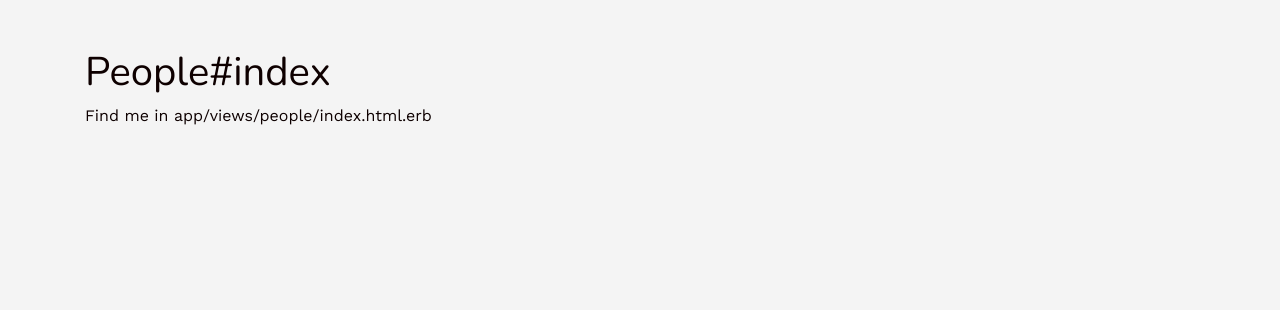
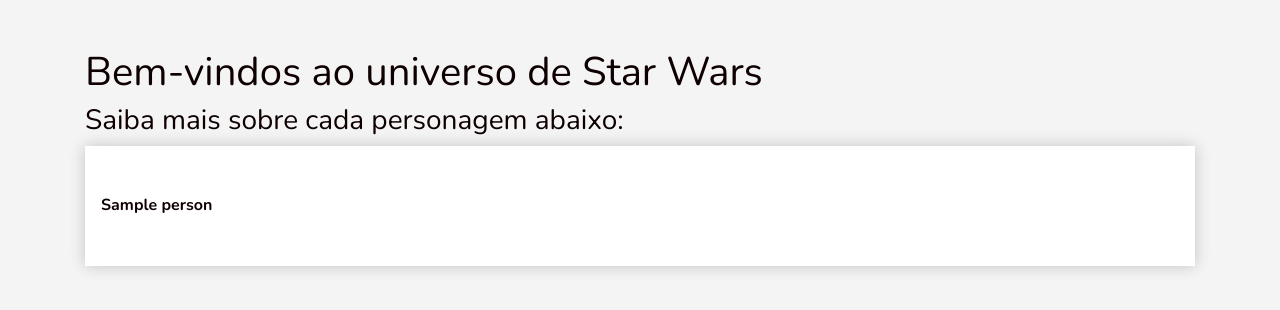
Before and after one commit to fematarazzo/star_wars_app, a Rails app: page /people in a window 1280 px wide. Shown: the top 310 px of the page. Run offline with Rails 7, Linux system fonts and the light colour scheme; tables that the repository leaves empty hold one stand-in row (values such as "Sample post"); style sheets or scripts are compiled from the project's sources; parts of the project's set-up code (start-up, migrations or seed data) failed here and were passed over; some libraries are stand-ins or nearby versions.

Commit message:
people index added with card. card css added as well

```diff
--- /dev/null
+++ b/app/assets/stylesheets/components/_card.scss
@@ -0,0 +1,26 @@
+.card-person {
+  overflow: hidden;
+  height: 120px;
+  background: white;
+  box-shadow: 0 0 15px rgba(0,0,0,0.2);
+  display: flex;
+  align-items: center;
+}
+
+.card-person h2 {
+  font-size: 16px;
+  font-weight: bold;
+  margin: 0;
+}
+
+.card-person p {
+  font-size: 12px;
+  line-height: 1.4;
+  opacity: .7;
+  margin-bottom: 0;
+  margin-top: 8px;
+}
+
+.card-person .card-person-infos {
+  padding: 16px;
+}
--- a/app/assets/stylesheets/components/_index.scss
+++ b/app/assets/stylesheets/components/_index.scss
@@ -1,4 +1,5 @@
 // Import your components CSS files here.
 @import "alert";
 @import "avatar";
+@import "card";
 @import "navbar";
--- a/app/views/people/index.html.erb
+++ b/app/views/people/index.html.erb
@@ -1,2 +1,10 @@
-<h1>People#index</h1>
-<p>Find me in app/views/people/index.html.erb</p>
+<h1>Bem-vindos ao universo de Star Wars</h1>
+<h3>Saiba mais sobre cada personagem abaixo:</h3>
+
+<% @people.each do |person| %>
+  <div class="card-person">
+    <div class="card-person-infos">
+      <h2><%= person.name %></h2>
+    </div>
+  </div>
+<% end %>
```
